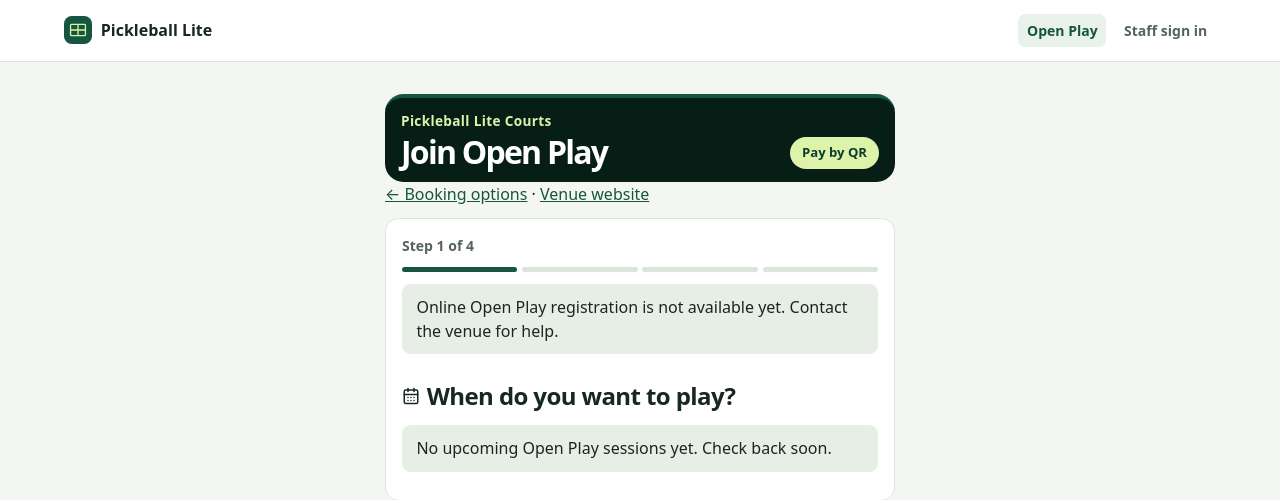
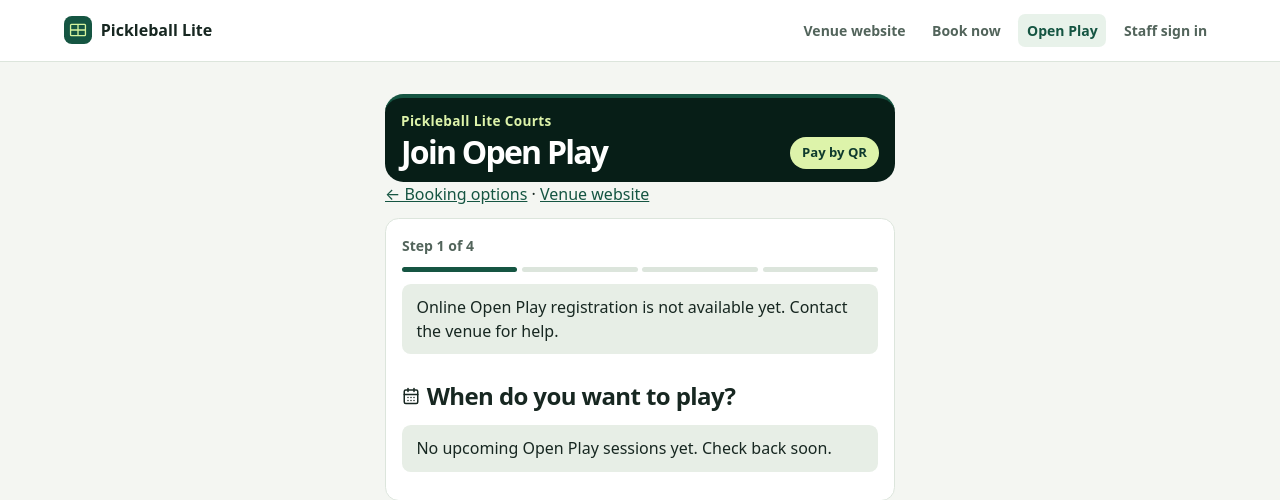
Before and after one commit to melencio-ai/pickleball-lite, a Laravel app: page /open-play in a window 1280 px wide. Shown: the top 500 px of the page. Run offline with Laravel 12, Linux system fonts and the light colour scheme; data comes from the database, SQL or seed files in the repository; data that the repository does not hold is empty.

Commit message:
Link website and booking navigation without changing staff access

```diff
--- a/resources/views/layout.blade.php
+++ b/resources/views/layout.blade.php
@@ -4,23 +4,27 @@
     <meta charset="utf-8">
     <meta name="viewport" content="width=device-width, initial-scale=1">
     <title>@yield('title') · Pickleball Lite</title>
-    <link rel="stylesheet" href="{{ asset('app.css') }}?v=calendar1">
+    <link rel="stylesheet" href="{{ asset('app.css') }}?v=website1">
     <link rel="icon" href="{{ asset('favicon.svg') }}" type="image/svg+xml">
 </head>
 <body>
     <header class="site-header">
         <div class="header-inner">
-            <a class="brand" href="{{ route('book') }}"><span class="brand-mark" aria-hidden="true"></span> Pickleball Lite</a>
+            <a class="brand" href="{{ route('landing') }}"><span class="brand-mark" aria-hidden="true"></span> Pickleball Lite</a>
             <nav aria-label="Main navigation">
                 @auth
+                    <a href="{{ route('landing') }}">Website</a>
                     <a href="{{ route('book') }}" @if(request()->routeIs('book*')) aria-current="page" @endif>Public booking</a>
                     <a href="{{ route('staff.calendar') }}" @if(request()->routeIs('staff.calendar')) aria-current="page" @endif>Calendar</a>
                     <a href="{{ route('staff.open-play') }}" @if(request()->routeIs('staff.open-play*')) aria-current="page" @endif>Open Play</a>
                     @can('manage-venue')
+                        <a href="{{ route('settings.website') }}" @if(request()->routeIs('settings.website*')) aria-current="page" @endif>Website settings</a>
                         <a href="{{ route('settings') }}" @if(request()->routeIs('settings*')) aria-current="page" @endif>Settings</a>
                     @endcan
                     <form method="post" action="{{ route('logout') }}">@csrf<button class="quiet">Sign out</button></form>
                 @else
+                    <a href="{{ route('landing') }}">Venue website</a>
+                    <a href="{{ route('book') }}" @if(request()->routeIs('book*')) aria-current="page" @endif>Book now</a>
                     <a href="{{ route('open-play') }}" @if(request()->routeIs('open-play*')) aria-current="page" @endif>Open Play</a>
                     <a href="{{ route('login') }}">Staff sign in</a>
                 @endauth
```
